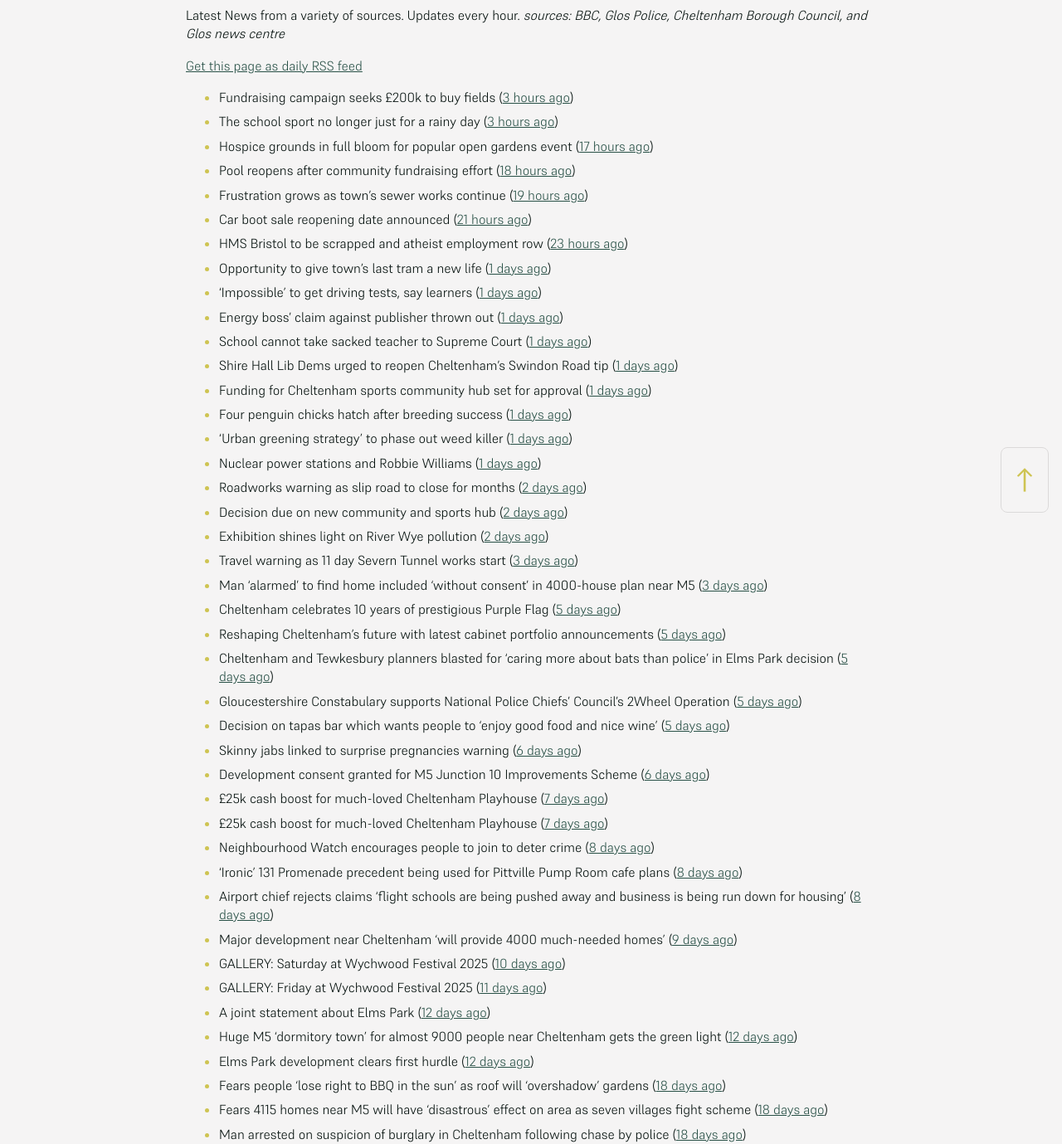
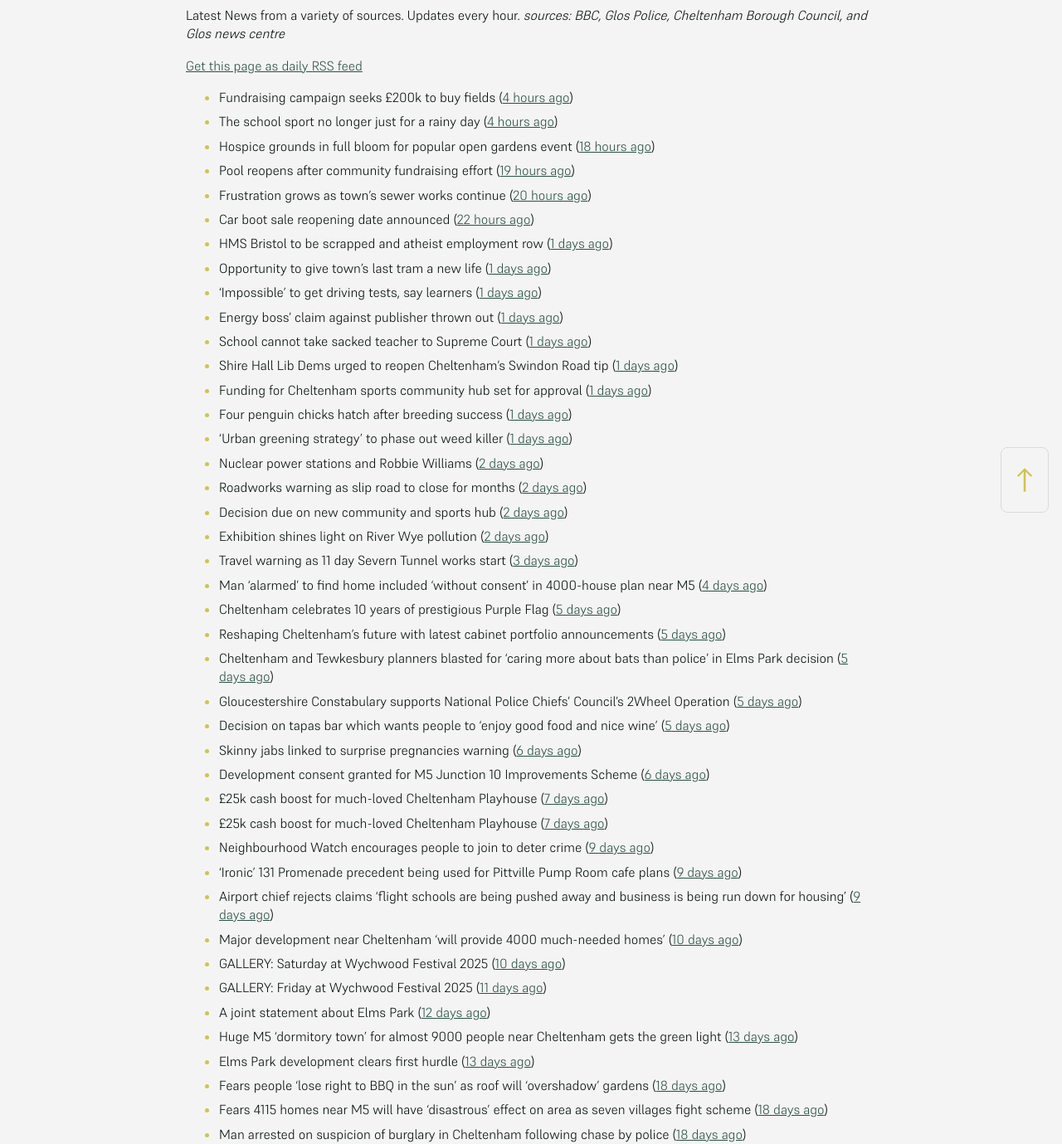
Before and after one commit to mat-0/cheltenham-open-data, a Jekyll site: the page built from _pages/news.md, in a window 1280 px wide. Shown: the part 266-1645 px from the top of the page at 83% size. Built offline with Jekyll 4.4.1, drawn with Linux system fonts in a browser that asks for light colours.

Commit message:
Updated 2025-06-11 09:57:56

```diff
--- a/_pages/news.md
+++ b/_pages/news.md
@@ -12,13 +12,13 @@ _sources: BBC, Glos Police, Cheltenham Borough Council, and Glos news centre_
 [Get this page as daily RSS feed](/daily.rss)
 
 <!-- news_marker starts -->
-- Fundraising campaign seeks £200k to buy fields ([3 hours ago](https://www.bbc.com/news/articles/c365lx9x187o))
-- The school sport no longer just for a rainy day ([3 hours ago](https://www.bbc.com/news/articles/clygej1emezo))
-- Hospice grounds in full bloom for popular open gardens event ([17 hours ago](https://gloucesternewscentre.co.uk/hospice-grounds-in-full-bloom-for-popular-open-gardens-event/))
-- Pool reopens after community fundraising effort ([18 hours ago](https://www.bbc.com/news/articles/cg5vl5zvp69o))
-- Frustration grows as town's sewer works continue ([19 hours ago](https://www.bbc.com/news/articles/c5yq58qpgd7o))
-- Car boot sale reopening date announced ([21 hours ago](https://www.bbc.com/news/articles/c3v54dgvq6go))
-- HMS Bristol to be scrapped and atheist employment row ([23 hours ago](https://www.bbc.com/news/articles/c93lv9zr5ppo))
+- Fundraising campaign seeks £200k to buy fields ([4 hours ago](https://www.bbc.com/news/articles/c365lx9x187o))
+- The school sport no longer just for a rainy day ([4 hours ago](https://www.bbc.com/news/articles/clygej1emezo))
+- Hospice grounds in full bloom for popular open gardens event ([18 hours ago](https://gloucesternewscentre.co.uk/hospice-grounds-in-full-bloom-for-popular-open-gardens-event/))
+- Pool reopens after community fundraising effort ([19 hours ago](https://www.bbc.com/news/articles/cg5vl5zvp69o))
+- Frustration grows as town's sewer works continue ([20 hours ago](https://www.bbc.com/news/articles/c5yq58qpgd7o))
+- Car boot sale reopening date announced ([22 hours ago](https://www.bbc.com/news/articles/c3v54dgvq6go))
+- HMS Bristol to be scrapped and atheist employment row ([1 days ago](https://www.bbc.com/news/articles/c93lv9zr5ppo))
 - Opportunity to give town's last tram a new life ([1 days ago](https://www.bbc.com/news/articles/c80km7j1131o))
 - 'Impossible' to get driving tests, say learners ([1 days ago](https://www.bbc.com/news/articles/c8jgndjnlmvo))
 - Energy boss' claim against publisher thrown out ([1 days ago](https://www.bbc.com/news/articles/c9918ek3y4go))
@@ -27,12 +27,12 @@ _sources: BBC, Glos Police, Cheltenham Borough Council, and Glos news centre_
 - Funding for Cheltenham sports community hub set for approval ([1 days ago](https://gloucesternewscentre.co.uk/funding-for-cheltenham-sports-community-hub-set-for-approval/))
 - Four penguin chicks hatch after breeding success ([1 days ago](https://www.bbc.com/news/articles/ce39qxx818jo))
 - 'Urban greening strategy' to phase out weed killer ([1 days ago](https://www.bbc.com/news/articles/c201jv8v311o))
-- Nuclear power stations and Robbie Williams ([1 days ago](https://www.bbc.com/news/articles/cy4ekkyej0ko))
+- Nuclear power stations and Robbie Williams ([2 days ago](https://www.bbc.com/news/articles/cy4ekkyej0ko))
 - Roadworks warning as slip road to close for months ([2 days ago](https://www.bbc.com/news/articles/c308j6d7ngno))
 - Decision due on new community and sports hub ([2 days ago](https://www.bbc.com/news/articles/cy4k5kv0v2go))
 - Exhibition shines light on River Wye pollution ([2 days ago](https://www.bbc.com/news/articles/c62814zl1q5o))
 - Travel warning as 11 day Severn Tunnel works start ([3 days ago](https://www.bbc.com/news/articles/c5yk6z54e2zo))
-- Man ‘alarmed’ to find home included ‘without consent’ in 4000-house plan near M5 ([3 days ago](https://gloucesternewscentre.co.uk/man-alarmed-to-find-home-included-without-consent-in-4000-house-plan-near-m5/))
+- Man ‘alarmed’ to find home included ‘without consent’ in 4000-house plan near M5 ([4 days ago](https://gloucesternewscentre.co.uk/man-alarmed-to-find-home-included-without-consent-in-4000-house-plan-near-m5/))
 - Cheltenham celebrates 10 years of prestigious Purple Flag ([5 days ago](https://www.cheltenham.gov.uk/news/article/3019/cheltenham_celebrates_10_years_of_prestigious_purple_flag))
 - Reshaping Cheltenham’s future with latest cabinet portfolio announcements ([5 days ago](https://www.cheltenham.gov.uk/news/article/3018/reshaping_cheltenhams_future_with_latest_cabinet_portfolio_announcements))
 - Cheltenham and Tewkesbury planners blasted for ‘caring more about bats than police’ in Elms Park decision ([5 days ago](https://gloucesternewscentre.co.uk/cheltenham-and-tewkesbury-planners-blasted-for-caring-more-about-bats-than-police-in-elms-park-decision/))
@@ -42,15 +42,15 @@ _sources: BBC, Glos Police, Cheltenham Borough Council, and Glos news centre_
 - Development consent granted for M5 Junction 10 Improvements Scheme ([6 days ago](https://gloucesternewscentre.co.uk/development-consent-granted-for-m5-junction-10-improvements-scheme/))
 - £25k cash boost for much-loved Cheltenham Playhouse ([7 days ago](https://gloucesternewscentre.co.uk/25k-cash-boost-for-much-loved-cheltenham-playhouse/))
 - £25k cash boost for much-loved Cheltenham Playhouse ([7 days ago](https://www.cheltenham.gov.uk/news/article/3017/25k_cash_boost_for_much-loved_cheltenham_playhouse))
-- Neighbourhood Watch encourages people to join to deter crime ([8 days ago](https://gloucesternewscentre.co.uk/neighbourhood-watch-encourages-people-to-join-to-deter-crime/))
-- ‘Ironic’ 131 Promenade precedent being used for Pittville Pump Room cafe plans ([8 days ago](https://gloucesternewscentre.co.uk/ironic-131-promenade-precedent-being-used-for-pittville-pump-room-cafe-plans/))
-- Airport chief rejects claims ‘flight schools are being pushed away and business is being run down for housing’ ([8 days ago](https://gloucesternewscentre.co.uk/airport-chief-rejects-claims-flight-schools-are-being-pushed-away-and-business-is-being-run-down-for-housing/))
-- Major development near Cheltenham ‘will provide 4000 much-needed homes’ ([9 days ago](https://gloucesternewscentre.co.uk/major-development-near-cheltenham-will-provide-4000-much-needed-homes/))
+- Neighbourhood Watch encourages people to join to deter crime ([9 days ago](https://gloucesternewscentre.co.uk/neighbourhood-watch-encourages-people-to-join-to-deter-crime/))
+- ‘Ironic’ 131 Promenade precedent being used for Pittville Pump Room cafe plans ([9 days ago](https://gloucesternewscentre.co.uk/ironic-131-promenade-precedent-being-used-for-pittville-pump-room-cafe-plans/))
+- Airport chief rejects claims ‘flight schools are being pushed away and business is being run down for housing’ ([9 days ago](https://gloucesternewscentre.co.uk/airport-chief-rejects-claims-flight-schools-are-being-pushed-away-and-business-is-being-run-down-for-housing/))
+- Major development near Cheltenham ‘will provide 4000 much-needed homes’ ([10 days ago](https://gloucesternewscentre.co.uk/major-development-near-cheltenham-will-provide-4000-much-needed-homes/))
 - GALLERY: Saturday at Wychwood Festival 2025 ([10 days ago](https://gloucesternewscentre.co.uk/gallery-saturday-at-wychwood-festival-2025/))
 - GALLERY: Friday at Wychwood Festival 2025 ([11 days ago](https://gloucesternewscentre.co.uk/gallery-friday-at-wychwood-festival-2025/))
 - A joint statement about Elms Park ([12 days ago](https://www.cheltenham.gov.uk/news/article/3015/a_joint_statement_about_elms_park))
-- Huge M5 ‘dormitory town’ for almost 9000 people near Cheltenham gets the green light ([12 days ago](https://gloucesternewscentre.co.uk/huge-m5-dormitory-town-for-almost-9000-people-near-cheltenham-gets-the-green-light/))
-- Elms Park development clears first hurdle ([12 days ago](https://gloucesternewscentre.co.uk/elms-park-development-clears-first-hurdle/))
+- Huge M5 ‘dormitory town’ for almost 9000 people near Cheltenham gets the green light ([13 days ago](https://gloucesternewscentre.co.uk/huge-m5-dormitory-town-for-almost-9000-people-near-cheltenham-gets-the-green-light/))
+- Elms Park development clears first hurdle ([13 days ago](https://gloucesternewscentre.co.uk/elms-park-development-clears-first-hurdle/))
 - Fears people ‘lose right to BBQ in the sun’ as roof will ‘overshadow’ gardens ([18 days ago](https://gloucesternewscentre.co.uk/fears-people-lose-right-to-bbq-in-the-sun-as-roof-will-overshadow-gardens/))
 - Fears 4115 homes near M5 will have ‘disastrous’ effect on area as seven villages fight scheme ([18 days ago](https://gloucesternewscentre.co.uk/fears-4115-homes-near-m5-will-have-disastrous-effect-on-area-as-seven-villages-fight-scheme/))
 - Man arrested on suspicion of burglary in Cheltenham following chase by police ([18 days ago](https://gloucesternewscentre.co.uk/man-arrested-on-suspicion-of-burglary-in-cheltenham-following-chase-by-police/))
```
Also changed, not shown: _data/flood.json (+5 -48 lines), _pages/fix-my-street.md (+1 -1 lines), index.md (+5 -5 lines).
